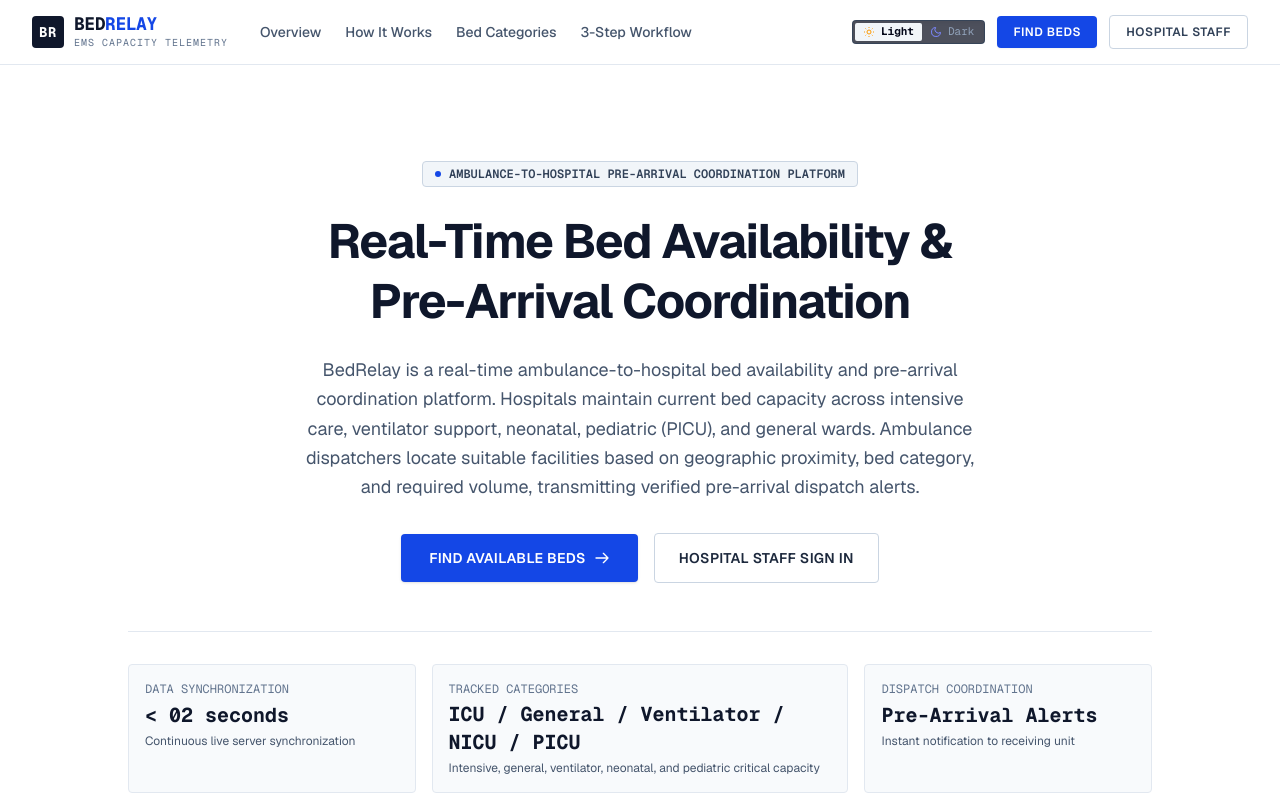
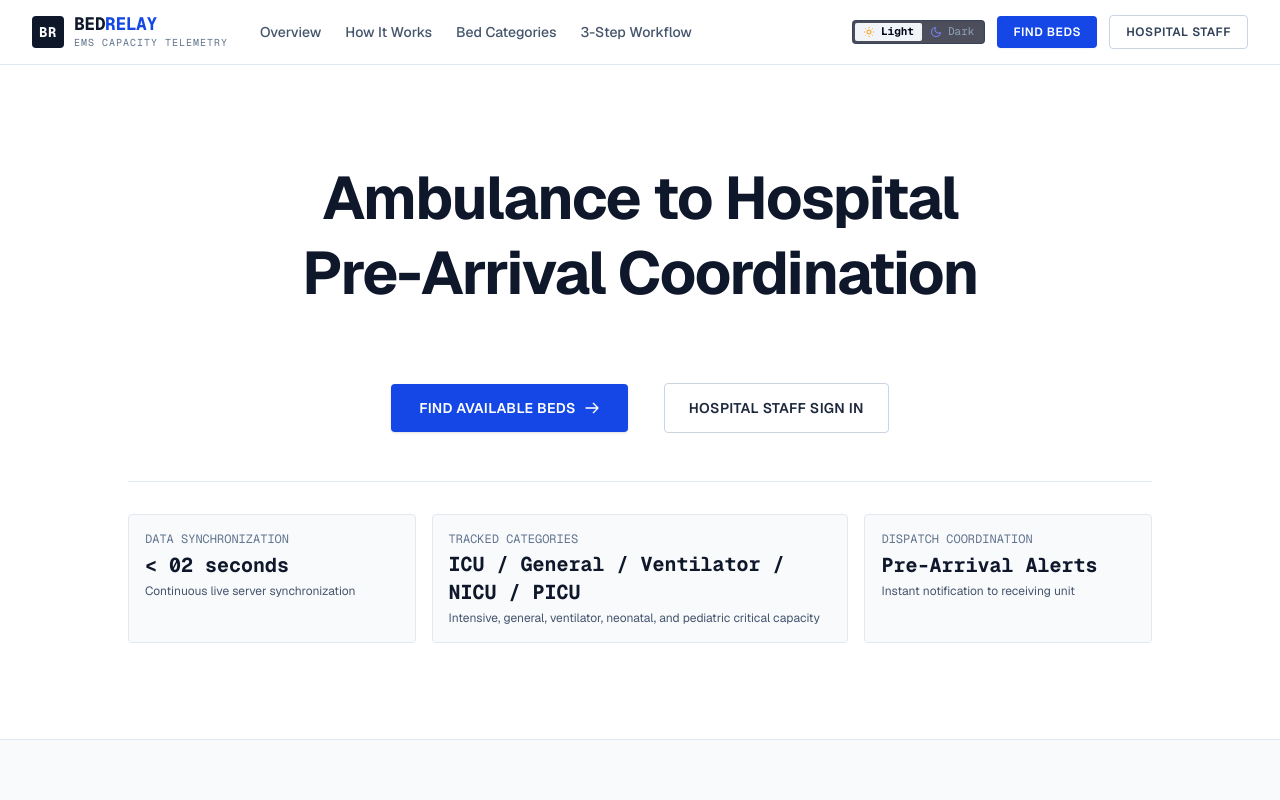
Before and after one commit to UtkarshRaj212/BedRelay, a Next.js app: page / in a window 1280 px wide. Shown: the top 800 px of the page. Built offline with nearby package versions, Linux system fonts and the light colour scheme.

Commit message:
Fix : Landing Page Hero edit

```diff
--- a/app/page.tsx
+++ b/app/page.tsx
@@ -61,21 +61,23 @@
         <section id="overview" className="bg-white dark:bg-[#0a0a0a] border-b border-slate-200 dark:border-[#222222] py-16 sm:py-24">
           <div className="w-full max-w-[1720px] mx-auto px-4 sm:px-6 lg:px-8 2xl:px-12">
             <div className="max-w-4xl lg:max-w-5xl mx-auto text-center flex flex-col items-center">
-              <div className="inline-flex items-center gap-2 px-3 py-1 bg-slate-100 dark:bg-[#181818] border border-slate-300 dark:border-[#2a2a2a] text-slate-700 dark:text-[#a1a1a1] font-mono text-xs font-semibold rounded-sm mb-6 max-w-full">
+              {/* <div className="inline-flex items-center gap-2 px-3 py-1 bg-slate-100 dark:bg-[#181818] border border-slate-300 dark:border-[#2a2a2a] text-slate-700 dark:text-[#a1a1a1] font-mono text-xs font-semibold rounded-sm mb-6 max-w-full">
                 <span className="w-1.5 h-1.5 bg-blue-700 dark:bg-blue-500 rounded-full shrink-0"></span>
-                <span>AMBULANCE-TO-HOSPITAL PRE-ARRIVAL COORDINATION PLATFORM</span>
-              </div>
+                <span className="text-base">AMBULANCE-TO-HOSPITAL PRE-ARRIVAL COORDINATION PLATFORM</span>
+              </div> */}
 
-              <h1 className="text-3xl sm:text-5xl font-bold tracking-tight text-slate-900 dark:text-[#ededed] font-sans leading-tight">
-                Real-Time Bed Availability & <br />Pre-Arrival Coordination
+              <h1 className="text-4xl sm:text-6xl mb-10 font-bold tracking-tight text-slate-900 dark:text-[#ededed] font-sans leading-tight">
+                {/* Real-Time Bed Availability & <br />Pre-Arrival Coordination */}Ambulance to Hospital <br />Pre-Arrival Coordination
               </h1>
 
-              <p className="mt-6 text-base sm:text-lg text-slate-600 dark:text-[#a1a1a1] leading-relaxed font-normal max-w-2xl">
-                BedRelay is a real-time ambulance-to-hospital bed availability and pre-arrival coordination platform. Hospitals maintain current bed capacity across intensive care, ventilator support, neonatal, pediatric (PICU), and general wards. Ambulance dispatchers locate suitable facilities based on geographic proximity, bed category, and required volume, transmitting verified pre-arrival dispatch alerts.
-              </p>
+
+
+              {/* <p className="mt-6 text-base sm:text-lg mb-12 text-slate-600 dark:text-[#a1a1a1] leading-relaxed font-normal max-w-2xl">
+                Real-Time Bed Availability & Pre-Arrival Coordination
+              </p> */}
 
               {/* Action Hierarchy: Primary = FIND AVAILABLE BEDS, Secondary = HOSPITAL STAFF SIGN IN */}
-              <div className="mt-8 flex flex-col sm:flex-row items-center justify-center gap-3 sm:gap-4 w-full sm:w-auto">
+              <div className="mt-8 flex flex-col sm:flex-row items-center justify-center gap-3 sm:gap-9 w-full sm:w-auto">
                 <Link
                   href="/find-beds"
                   className="w-full sm:w-auto inline-flex items-center justify-center px-7 py-3.5 bg-blue-700 hover:bg-blue-800 dark:bg-blue-600 dark:hover:bg-blue-700 text-white font-semibold text-sm tracking-wide rounded-sm transition-colors shadow-sm cursor-pointer"
```
